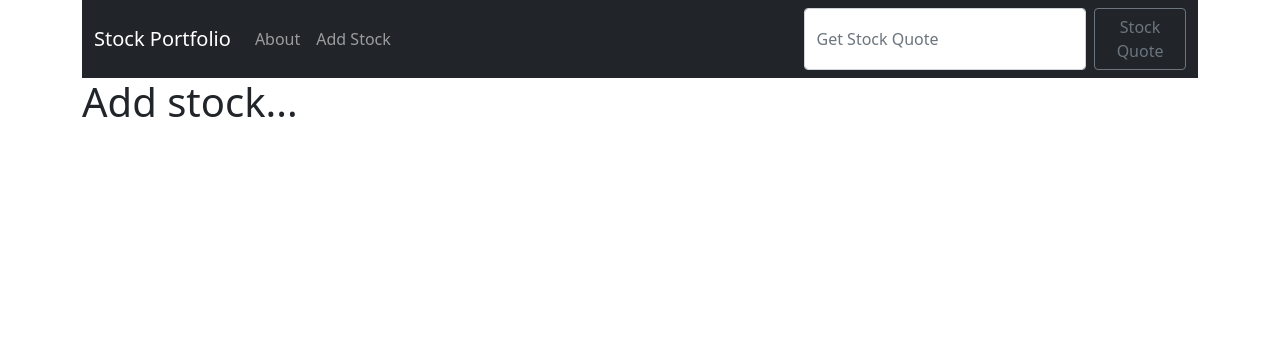
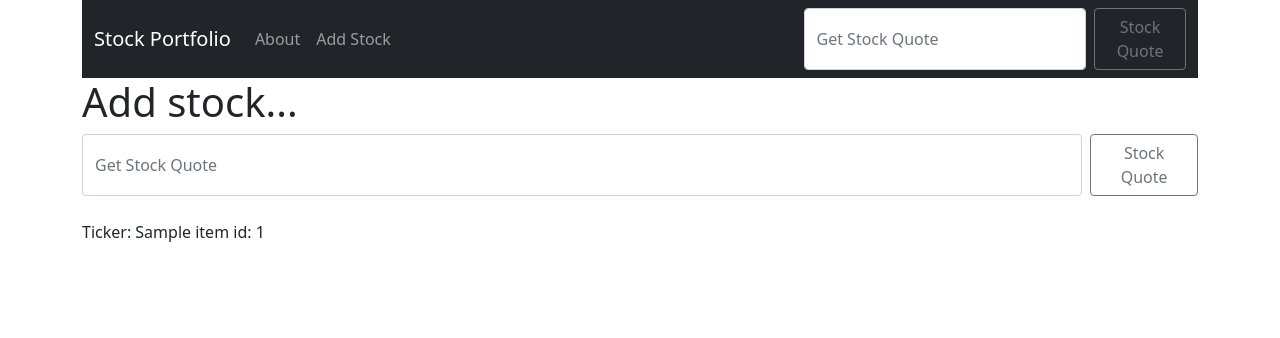
Before and after one commit to erickvivas415/stockapp, a Django app: template stock_project/quotes/templates/add_stock.html in a window 1280 px wide. Shown: the top 338 px of the page. Run offline with Django 3.2, Linux system fonts and the light colour scheme; the template is opened without the code that fills it: most values are stand-ins (such as "Sample title", 1, 10 or a date in 2020).

Commit message:
add ticker to database

```diff
--- a/stock_project/quotes/templates/add_stock.html
+++ b/stock_project/quotes/templates/add_stock.html
@@ -3,4 +3,15 @@
 
 <h1>Add stock...</h1>
 
+<form action="{% url 'add_stock' %}" class="d-flex" role="search" method="POST">
+    {% csrf_token %}
+<input class="form-control me-2" type="search" placeholder="Get Stock Quote" aria-label="Search" name="ticker">
+<button class="btn btn-outline-secondary" type="submit">Stock Quote</button>
+</form>
+
+<br/>
+{% for item in ticker %}
+    Ticker: {{ item }} id: {{ item.id}} <br/>
+{% endfor %}
+
 {% endblock %}
```
Also changed, not shown: stock_project/quotes/forms.py (added, +7 -0 lines), stock_project/quotes/views.py (+15 -2 lines), stock_project/db.sqlite3.
